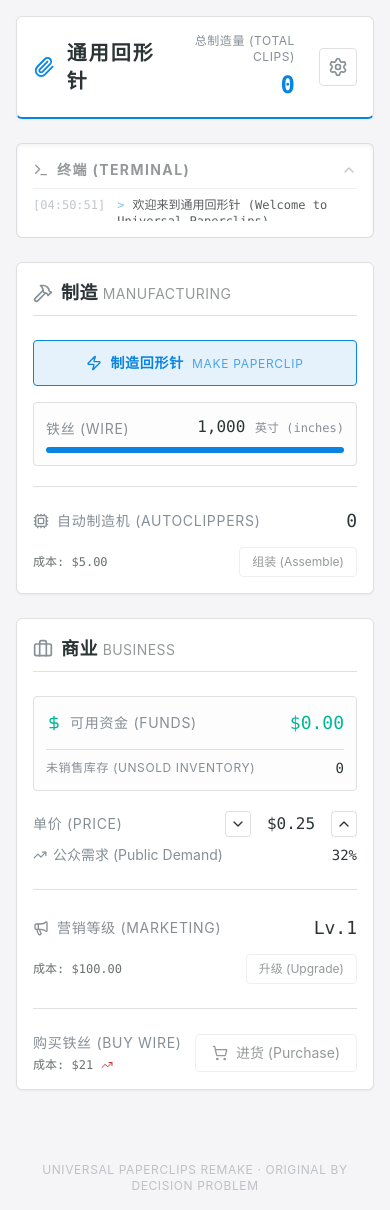
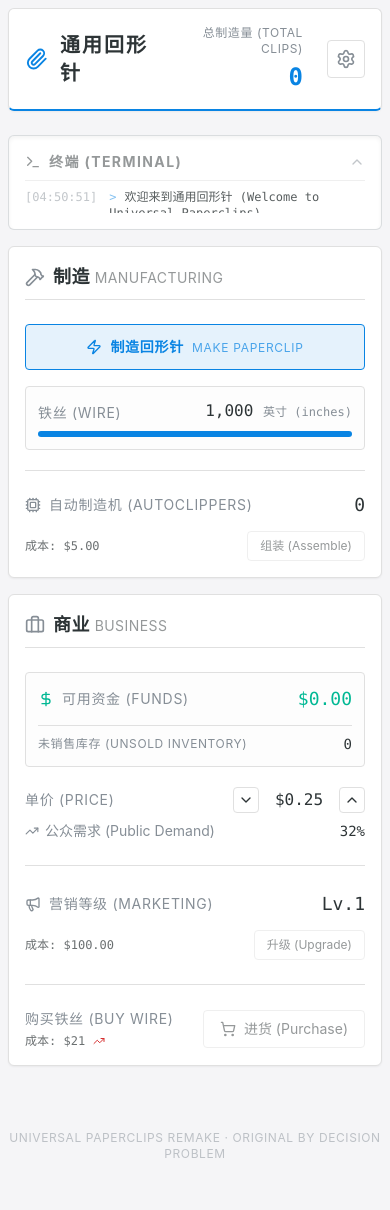
Before and after one commit to nowscott/PaperClips, a React (Vite) app: page / in a window 390 px wide. After the commit the page ends 1186 px from the top, so only its background shows below. Built offline with nearby package versions, Linux system fonts and the light colour scheme.

Commit message:
style: dynamically adjust layout columns in late game to reduce scrolling

```diff
--- a/src/App.tsx
+++ b/src/App.tsx
@@ -10,46 +10,55 @@
 import { SpaceExploration } from './components/SpaceExploration';
 import { ConsoleLog } from './components/ConsoleLog';
 import { GameLoop } from './components/GameLoop';
+import { useGameStore } from './store/gameStore';
 
 function App() {
+  const { spaceExplorationUnlocked } = useGameStore();
+
   return (
-    <div className="container mx-auto max-w-6xl p-4 md:p-8">
+    <div className="container mx-auto max-w-7xl p-2 sm:p-4 md:p-8">
       <GameLoop />
       {/* 顶部状态栏 */}
       <Header />
 
       {/* 终端日志区 (横跨全宽) */}
-      <div className="mb-6">
+      <div className="mb-4 sm:mb-6">
         <ConsoleLog />
       </div>
 
-      {/* 主体布局 */}
-      <div className="grid grid-cols-1 md:grid-cols-2 lg:grid-cols-3 gap-6 items-start">
+      {/* 主体布局：根据是否进入太空阶段动态调整列数 */}
+      <div className={`grid grid-cols-1 ${spaceExplorationUnlocked ? 'lg:grid-cols-4 md:grid-cols-2' : 'lg:grid-cols-3 md:grid-cols-2'} gap-4 sm:gap-6 items-start`}>
 
-        {/* 左侧：制造与项目控制 */}
-        <div className="flex flex-col gap-6">
+        {/* 左侧/第一列：制造与无人机 */}
+        <div className="flex flex-col gap-4 sm:gap-6">
           <Manufacturing />
           <SpaceAndDrones />
-          <Projects />
         </div>
 
-        {/* 中间：商业与投资 */}
-        <div className="flex flex-col gap-6">
+        {/* 中间/第二列：商业与投资 */}
+        <div className="flex flex-col gap-4 sm:gap-6">
           <Business />
           <Investments />
           <StrategicModeling />
         </div>
 
-        {/* 右侧：计算与太空 */}
-        <div className="flex flex-col gap-6">
-          <SpaceExploration />
+        {/* 右侧/第三列：计算与项目 */}
+        <div className="flex flex-col gap-4 sm:gap-6">
           <QuantumComputing />
           <Computing />
+          <Projects />
         </div>
+
+        {/* 第四列：仅在太空阶段显示 (如果不显示，前面的三列会均匀铺满) */}
+        {spaceExplorationUnlocked && (
+          <div className="flex flex-col gap-4 sm:gap-6">
+            <SpaceExploration />
+          </div>
+        )}
       </div>
 
       {/* 底部开源声明 */}
-      <footer className="mt-12 text-center text-xs text-evolve-textDim uppercase tracking-wider opacity-50">
+      <footer className="mt-12 mb-4 text-center text-xs text-evolve-textDim uppercase tracking-wider opacity-50">
         Universal Paperclips Remake · Original by Decision Problem
       </footer>
     </div>
```
